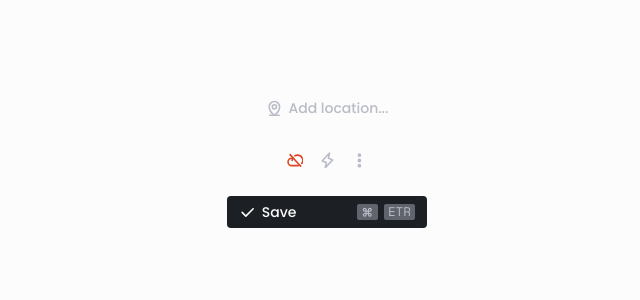
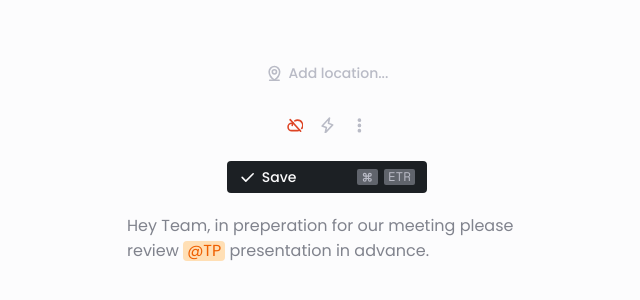
Before and after one commit to didimedina/magical-ds, a Next.js app: page / in a window 1280 px wide. Shown: the part 240-540 px from the top of the page, without its empty margins (313-953 px from the left). Built offline with nearby package versions, Linux system fonts and the light colour scheme.

Commit message:
added inline user tagged example to index

```diff
--- a/pages/index.tsx
+++ b/pages/index.tsx
@@ -104,6 +104,12 @@ const Home: NextPage = () => {
             </Button.Content>
           </Button.Root>
 
+          {/* Example 4 */}
+
+          <Box as={"p"} css={{ width: 400, color: theme.colors.slate10}}>
+            Hey Team, in preperation for our meeting please review <Button.Root inline color={"orange"} affordance={"secondary"}>@TP</Button.Root> presentation in advance.
+          </Box>
+
 
 
       </Box>
```
